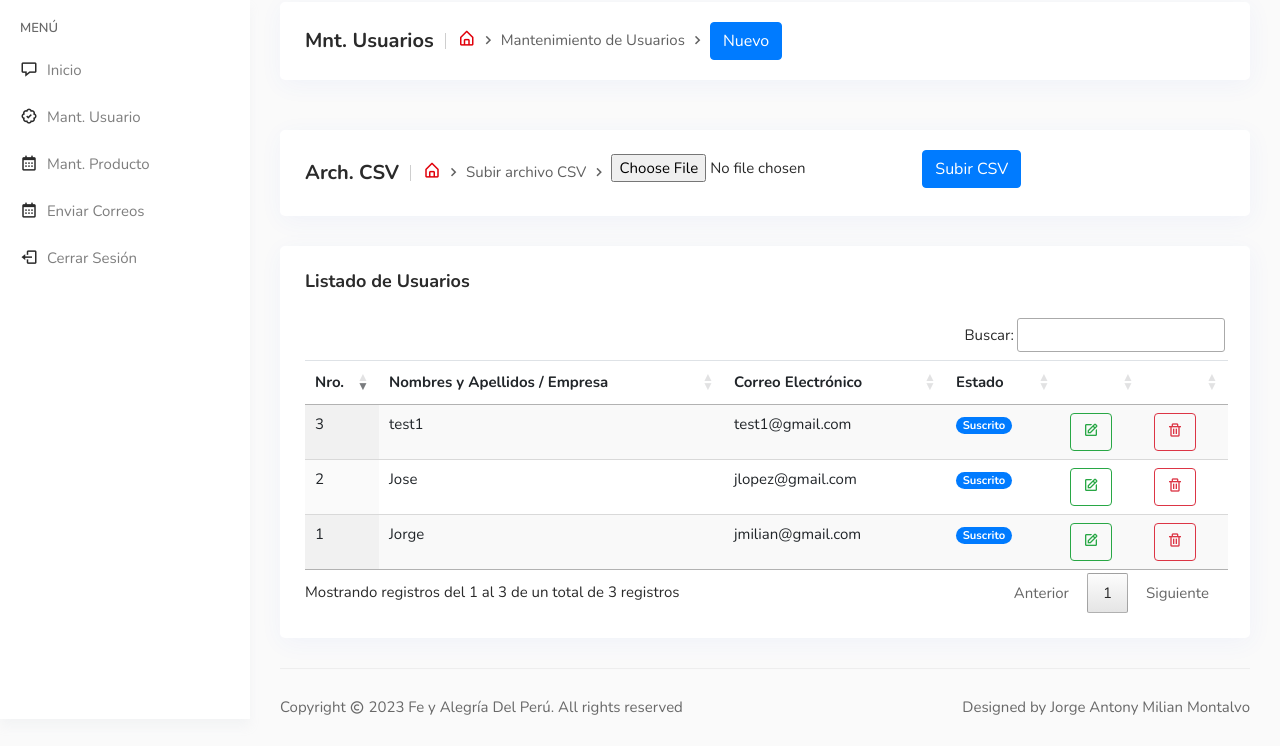
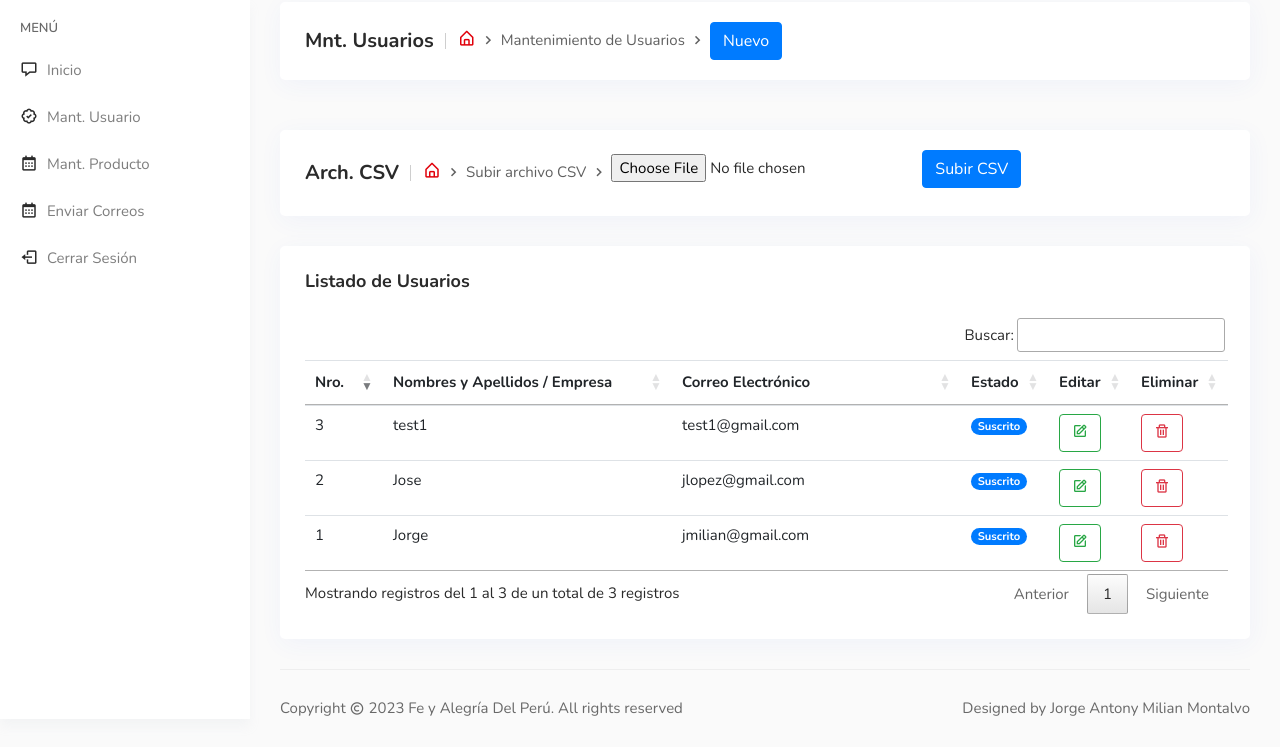
Before and after one commit to AntonyMilian190793/EnvioMasivoCorreos_Admin, a PHP site: page /EnvioMasivoCorreos_Admin/view/mntusuario/ in a window 1280 px wide. Shown: the part 81-828 px from the top of the page. Before the commit the page ends 796 px from the top, so only its background shows below. Run offline with PHP 8.4, Linux system fonts and the light colour scheme; a user stored in the database is signed in; data comes from the database, SQL or seed files in the repository; some libraries are stand-ins or nearby versions; some web fonts are replaced.

Commit message:
28-08-2023

```diff
--- a/controller/producto.php
+++ b/controller/producto.php
@@ -50,9 +50,6 @@ switch($_GET["op"]){
             foreach($datos as $row){
                 $output["prod_id"] = $row["prod_id"];
                 $output["prod_nom"] = $row["prod_nom"];
-                $output["prod_precion"] = $row["prod_precion"];
-                $output["prod_preciod"] = $row["prod_preciod"];
-                $output["prod_cupon"] = $row["prod_cupon"];
                 $output["prod_url"] = $row["prod_url"];
                 $output["prod_img"] = $row["prod_img"];
                 $output["prod_descrip"] = $row["prod_descrip"];
--- a/view/mntusuario/index.php
+++ b/view/mntusuario/index.php
@@ -72,15 +72,15 @@ if (isset($_SESSION["usu_id"])) {
 
 
                 <div class="card-body">
-                    <table id="usuario_data" class="table display responsive nowrap">
+                    <table id="usuario_data" class="table">
                         <thead>
                             <tr>
-                                <th style="width: 8%;">Nro.</th>
-                                <th>Nombres y Apellidos / Empresa</th>
-                                <th>Correo Electrónico</th>
-                                <th>Estado</th>
-                                <th></th>
-                                <th></th>
+                                <th class="d-none d-sm-table-cell" style="width: 8%;">Nro.</th>
+                                <th class="d-none d-sm-table-cell" style="width: 30%;">Nombres y Apellidos / Empresa</th>
+                                <th class="d-none d-sm-table-cell" style="width: 30%;">Correo Electrónico</th>
+                                <th class="d-none d-sm-table-cell" style="width: 8%;">Estado</th>
+                                <th class="d-none d-sm-table-cell" style="width: 8%;">Editar</th>
+                                <th class="d-none d-sm-table-cell" style="width: 8%;">Eliminar</th>
                             </tr>
                         </thead>
                         <tbody>
```
Also changed, not shown: view/mntproducto/index.php (+6 -6 lines).
